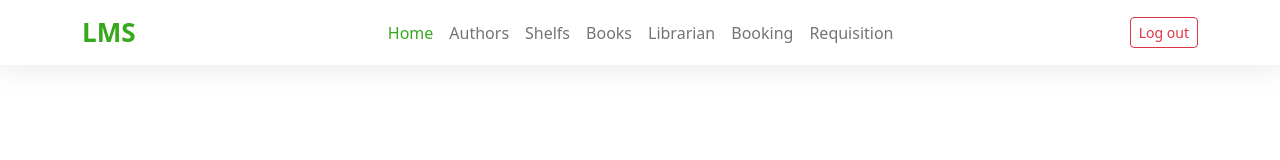
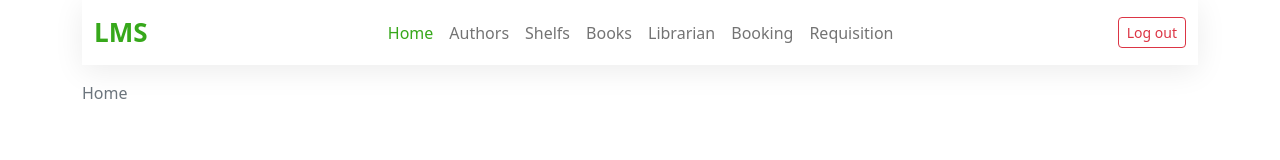
Before and after one commit to d3Jesus/LMS, a React (Create React App) app in the folder lms.react-ui/: page / in a window 1280 px wide. Shown: the top 160 px of the page. Built offline with nearby package versions, Linux system fonts and the light colour scheme.

Commit message:
Breadcrumb component created

```diff
--- a/lms.react-ui/src/App.js
+++ b/lms.react-ui/src/App.js
@@ -1,10 +1,15 @@
 import './App.css';
 import 'bootstrap/dist/css/bootstrap.min.css';
-import NavigationBar from './shared/navbar';
+import NavigationBar from './shared/NavbarComponent';
+import BreadCrumb from './shared/BreadcrumbComponent';
+import { Container } from 'react-bootstrap';
 
 function App() {
   return (
-    <NavigationBar/>
+    <Container>
+      <NavigationBar />
+      <BreadCrumb />
+    </Container>
   );
 }
 
--- /dev/null
+++ b/lms.react-ui/src/shared/BreadcrumbComponent.js
@@ -0,0 +1,12 @@
+
+import Breadcrumb from "react-bootstrap/Breadcrumb";
+
+const BreadCrumb = () => {
+    return (
+        <Breadcrumb>
+            <Breadcrumb.Item active>Home</Breadcrumb.Item>
+        </Breadcrumb>
+    );
+}
+
+export default BreadCrumb;
--- a/lms.react-ui/src/shared/navbar.js
+++ b/lms.react-ui/src/shared/NavbarComponent.js
@@ -6,7 +6,7 @@ import Button from 'react-bootstrap/Button';
 
 const NavigationBar = () => {
     return (
-        <Navbar expand="lg" sticky="top">
+        <Navbar expand="lg" sticky="top" className='mb-3'>
             <Container>
                 <Navbar.Brand href='#'>LMS</Navbar.Brand>
                 <Navbar.Toggle aria-controls="basic-navbar-nav" />
```
